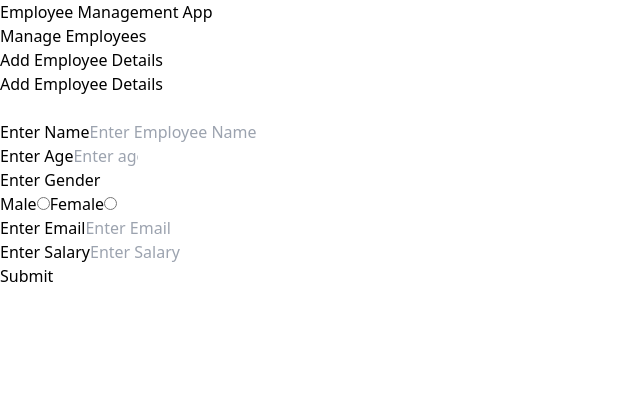
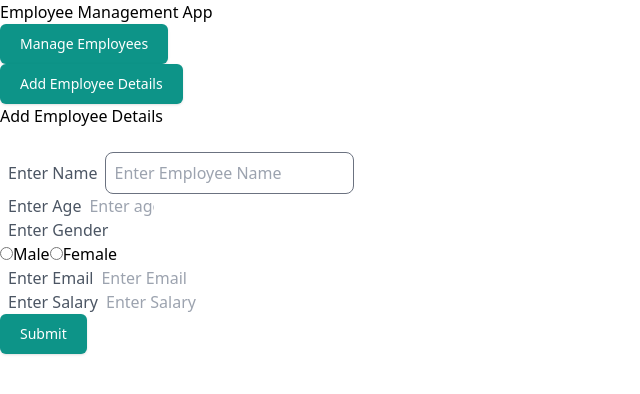
Before and after one commit to Abhishekbulbule/Management-app, a React (Vite) app: page /add in a window 1280 px wide. Shown: the top 394 px of the page, without its empty margins (0-640 px from the left). Built offline with nearby package versions, Linux system fonts and the light colour scheme.

Commit message:
Creating Separate Components

```diff
--- a/index.css
+++ b/index.css
@@ -5,3 +5,13 @@
 @tailwind base;
 @tailwind components;
 @tailwind utilities;
+
+.btn{
+    @apply rounded-md bg-teal-600 px-5 py-2.5 text-sm font-medium text-white shadow
+}
+.label{
+    @apply font-medium text-gray-600 px-2
+}
+.input{
+    @apply p-2 border border-gray-500 rounded-lg text-gray-600
+}
--- a/src/AddEmployeePage.jsx
+++ b/src/AddEmployeePage.jsx
@@ -1,6 +1,9 @@
 import React, { useState } from "react";
 import { useDispatch } from "react-redux";
 import { addEmployee } from "./Redux-app/Employee/employee";
+import Button from "./components/Button";
+import Label from "./components/Label";
+import Input from "./components/Input";
 
 const AddEmployeePage = () => {
   const [name, setName] = useState("");
@@ -44,14 +47,24 @@ const AddEmployeePage = () => {
       <p className="text-red-500 text-center text-sm">{error}&nbsp;</p>
       <form
         onSubmit={handleClick}
-        className="grid grid-col-1 gap-3 max-w-lg w-full px-2 lg:px-0"
+        className="grid grid-col-1 gap-3 max-w-lg w-full px-2 lg:px-0 text-gray-600"
       >
         <div className=" grid grid-rows-1">
-          <label className="font-medium text-gray-600 px-2" htmlFor="name">
-            Enter Name
-          </label>
-          <input
-            className="p-2 border  border-gray-500 rounded-lg text-gray-600"
+          <Label hFor="name" classes="label" labelText="Enter Name" />
+          <Input
+            classes="input"
+            name="name"
+            id="name"
+            type="text"
+            required={true}
+            value={name}
+            placeholder="Enter Employee Name"
+            onchange={(e) => {
+              setName(e.target.value);
+            }}
+          />
+          {/* <input
+            className="p-2 border border-gray-500 rounded-lg "
             type="text"
             id="name"
             name="name"
@@ -61,14 +74,12 @@ const AddEmployeePage = () => {
             onChange={(e) => {
               setName(e.target.value);
             }}
-          />
+          /> */}
         </div>
         <div className=" grid grid-rows-1">
-          <label className="font-medium text-gray-600 px-2" htmlFor="age">
-            Enter Age
-          </label>
+          <Label hFor="age" classes="label" labelText="Enter Age" />
           <input
-            className="p-2  border border-gray-500 rounded-lg text-gray-600"
+            className="p-2 border border-gray-500 rounded-lg "
             type="number"
             id="age"
             name="age"
@@ -83,13 +94,10 @@ const AddEmployeePage = () => {
           />
         </div>
         <div className="grid grid-rows-1">
-          <label className="font-medium text-gray-600 px-2" htmlFor="gender">
-            Enter Gender
-          </label>
+          <Label hFor="gender" classes="label" labelText="Enter Gender" />
+
           <div className="flex flex-row">
-            <span className="ml-2 text-gray-600">Male</span>
             <input
-              className="mr-3 "
               type="radio"
               name="gender"
               value="Male"
@@ -99,9 +107,8 @@ const AddEmployeePage = () => {
               }}
               required
             />
-            <span className="ml-2 text-gray-600">Female</span>
+            <span className="mx-1 ">Male</span>
             <input
-              className="mr-3"
               type="radio"
               name="gender"
               value="Female"
@@ -111,14 +118,13 @@ const AddEmployeePage = () => {
               }}
               required
             />
+            <span className="mx-1 ">Female</span>
           </div>
         </div>
         <div className="grid grid-rows-1">
-          <label className="font-medium text-gray-600 px-2" htmlFor="email">
-            Enter Email
-          </label>
+          <Label hFor="email" classes="label" labelText="Enter Email" />
           <input
-            className="p-2 border border-gray-500 rounded-lg text-gray-600"
+            className="p-2 border border-gray-500 rounded-lg "
             type="email"
             id="email"
             value={email}
@@ -131,11 +137,9 @@ const AddEmployeePage = () => {
           />
         </div>
         <div className="grid grid-rows-1">
-          <label className="font-medium text-gray-600 px-2" htmlFor="salary">
-            Enter Salary
-          </label>
+          <Label hFor="salary" classes="label" labelText="Enter Salary" />
           <input
-            className="p-2 border border-gray-500 rounded-lg text-gray-600"
+            className="p-2 border border-gray-500 rounded-lg "
             type="number"
             id="salary"
             min={6000}
@@ -148,11 +152,8 @@ const AddEmployeePage = () => {
             placeholder="Enter Salary"
           />
         </div>
-        <input
-          type="submit"
-          value="Submit"
-          className="rounded-md bg-teal-600 px-5 py-2.5 text-sm font-medium text-white shadow"
-        />
+
+        <Button type="submit" label="Submit" classes="btn" />
       </form>
     </div>
   );
--- a/src/Homepage.jsx
+++ b/src/Homepage.jsx
@@ -1,11 +1,13 @@
-import React from "react";
+import React, { useEffect } from "react";
 import Boxes from "./components/Boxes";
 import { useDispatch } from "react-redux";
 import { getEmployees } from "./Redux-app/Employee/employee";
 
 const Homepage = () => {
   const dispatch = useDispatch();
-  dispatch(getEmployees());
+  useEffect(() => {
+    dispatch(getEmployees());
+  }, []);
   return (
     <div className="w-[100%] h-full md:max-m-1 flex flex-wrap justify-center items-center">
       <h1 className="text-3xl w-full my-5 md:min-m-2  text-center font-bold text-gray-800">
--- a/src/UpdateEmployeePage.jsx
+++ b/src/UpdateEmployeePage.jsx
@@ -104,7 +104,6 @@ const UpdateEmployeePage = () => {
             Enter Gender
           </label>
           <div className="flex flex-row">
-            <span className="ml-2 text-gray-600">Male</span>
             <input
               className="mr-3 "
               type="radio"
@@ -116,7 +115,7 @@ const UpdateEmployeePage = () => {
               }}
               required
             />
-            <span className="ml-2 text-gray-600">Female</span>
+            <span className="ml-2 text-gray-600">Male</span>
             <input
               className="mr-3"
               type="radio"
@@ -128,6 +127,7 @@ const UpdateEmployeePage = () => {
               }}
               required
             />
+            <span className="ml-2 text-gray-600">Female</span>
           </div>
         </div>
         <div className="grid grid-rows-1">
@@ -148,7 +148,7 @@ const UpdateEmployeePage = () => {
           />
         </div>
         <div className="grid grid-rows-1">
-          <label className="font-medium text-gray-600 px-2" htmlFor="salary">
+          <label className="label" htmlFor="salary">
             Enter Salary
           </label>
           <input
@@ -165,11 +165,7 @@ const UpdateEmployeePage = () => {
             placeholder="Enter Salary"
           />
         </div>
-        <input
-          type="submit"
-          value="Submit"
-          className="rounded-md bg-teal-600 px-5 py-2.5 text-sm font-medium text-white shadow"
-        />
+        <input type="submit" value="Submit" className="btn" />
       </form>
     </div>
   );
--- a/src/components/Boxes.jsx
+++ b/src/components/Boxes.jsx
@@ -1,18 +1,38 @@
 import React from "react";
+import PropTypes from "prop-types";
+import { useNavigate } from "react-router-dom";
+import Button from "./Button";
 
 const Boxes = (props) => {
+  const navigate = useNavigate();
+  const handleButtonClick = (link) => {
+    switch (link) {
+      case "/view":
+        navigate(link);
+        break;
+
+      case "/add":
+        navigate(link);
+        break;
+
+      default:
+        break;
+    }
+  };
   return (
-    <div className=" w-full h-1/2 lg:w-[45%]  m-2  text-center border border-gray-400 border-b-4 hover:border-b-2 rounded-lg">
-      <a
-        className="pb-2 w-full text-gray-600 hover:font-bold"
-        href={props.link}
-      >
-        <h2 className="text-xl py-2 text-gray-600 sm:m-1 m-3 font-bold">
-          {props.name}
-        </h2>
-      </a>
+    <div className="m-2 text-center ">
+      <Button
+        label={props.name}
+        classes="btn"
+        onclick={() => handleButtonClick(props.link)}
+      />
     </div>
   );
 };
 
+Boxes.propTypes = {
+  name: PropTypes.string.isRequired,
+  link: PropTypes.string.isRequired,
+};
+
 export default Boxes;
--- /dev/null
+++ b/src/components/Button.jsx
@@ -0,0 +1,11 @@
+import React from "react";
+
+const Button = ({ label, classes, type = "Button", onclick }) => {
+  return (
+    <button className={classes} onClick={onclick}>
+      {label}
+    </button>
+  );
+};
+
+export default Button;
--- /dev/null
+++ b/src/components/Input.jsx
@@ -0,0 +1,31 @@
+import React from "react";
+// todo static data store in const and fetch it //do regex for email
+const Input = ({
+  classes,
+  type,
+  id,
+  name,
+  min,
+  max,
+  required,
+  value,
+  onchange,
+  placeholder,
+}) => {
+  return (
+    <input
+      className={classes}
+      type={type}
+      id={id}
+      name={name}
+      min={min}
+      max={max}
+      required={required}
+      value={value}
+      onChange={onchange}
+      placeholder={placeholder}
+    />
+  );
+};
+
+export default Input;
--- /dev/null
+++ b/src/components/Label.jsx
@@ -0,0 +1,11 @@
+import React from "react";
+
+const Label = ({ hFor = "", classes = "", labelText }) => {
+  return (
+    <label htmlFor={hFor} className={classes}>
+      {labelText}
+    </label>
+  );
+};
+
+export default Label;
```
